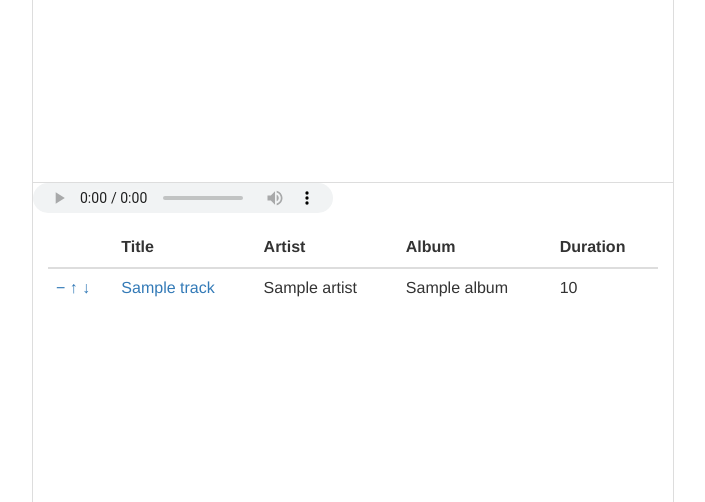
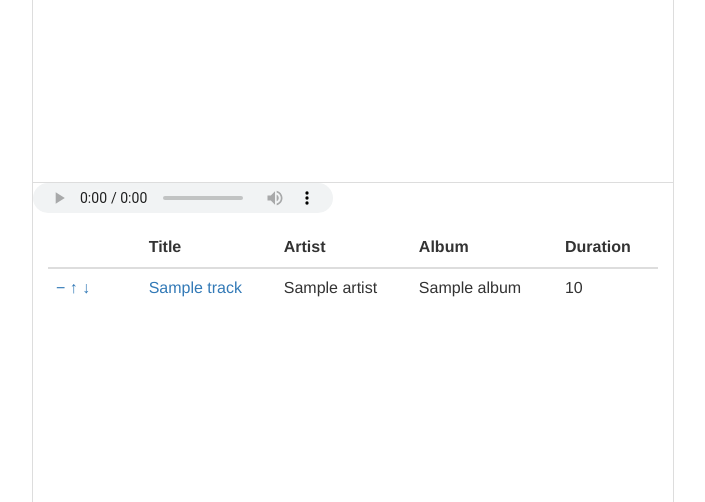
Before and after one commit to Menollo/menosic, a Django app: template menosic/music/templates/music/artist_list.html in a window 1280 px wide. Shown: the part 298-800 px from the top of the page, without its empty margins (287-992 px from the left). Run offline with Django 3.2, Linux system fonts and the light colour scheme; the template is opened without the code that fills it: most values are stand-ins (such as "Sample title", 1, 10 or a date in 2020); some libraries are stand-ins or nearby versions.

Commit message:
fix column width

```diff
--- a/menosic/menosic/templates/base.html
+++ b/menosic/menosic/templates/base.html
@@ -59,6 +59,9 @@
     overflow-y: scroll;
     height: 100%;
     padding-top: 45px;
+}
+#playlist #actions {
+    min-width: 75px;
 }
 #meta { /* right sidebar */
     overflow-y: scroll;
--- a/menosic/music/templates/music/playlist.html
+++ b/menosic/music/templates/music/playlist.html
@@ -1,7 +1,7 @@
 <table class="table table-hover">
 <thead>
     <tr>
-        <th></th>
+        <th id='actions'></th>
         <th>Title</th>
         <th>Artist</th>
         <th>Album</th>
```
